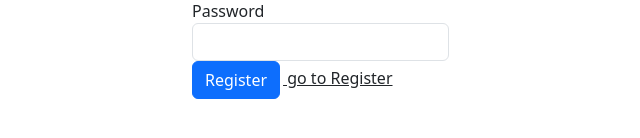
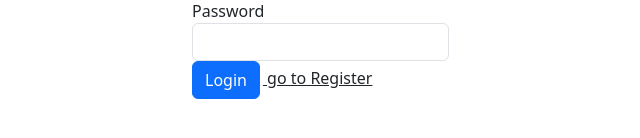
Before and after one commit to SimoAcharouaou777/BudgetBuddy-Frontend-VueJs, a Vue app: page /login in a window 1280 px wide. Shown: the part 410-548 px from the top of the page, without its empty margins (191-831 px from the left). Built offline with nearby package versions, Linux system fonts and the light colour scheme.

Commit message:
Update login form and add login functionality

```diff
--- a/src/views/login.vue
+++ b/src/views/login.vue
@@ -1,29 +1,43 @@
 <template>
     <div>
       <h1>Login</h1>
-      <form>
+      <form @submit.prevent="login">
             <div class="form-group">
                 <label for="email">Email</label>
-                <input type="email" id="email" v-model="email" class="form-control" required>
+                <input type="email" name="email" id="email" v-model="email" class="form-control" required>
             </div>
             <div class="form-group">
                 <label for="password">Password</label>
-                <input type="password" id="password" v-model="password" class="form-control" required>
+                <input type="password" name="password" id="password" v-model="password" class="form-control" required>
             </div>
-            <button type="submit" class="btn btn-primary">Register</button>
+            <button type="submit" class="btn btn-primary">Login</button>
             <router-link :to="{path : 'register'}" class="text-dark"> go to Register</router-link>
         </form>
     </div>
   </template>
 
   <script>
-
+  import axios from 'axios';
   export default {
     data() {
       return {
         email: '',
         password: ''
       }
+    },
+    methods: {
+      login(){
+        axios.post('http://localhost:8000/api/login',{
+          email: this.email,
+          password: this.password
+        })
+        .then(response => {
+          console.log(response.data);
+        })
+        .catch(error => {
+          console.log(error);
+        })
+      }
     }
   }
 </script>
```
